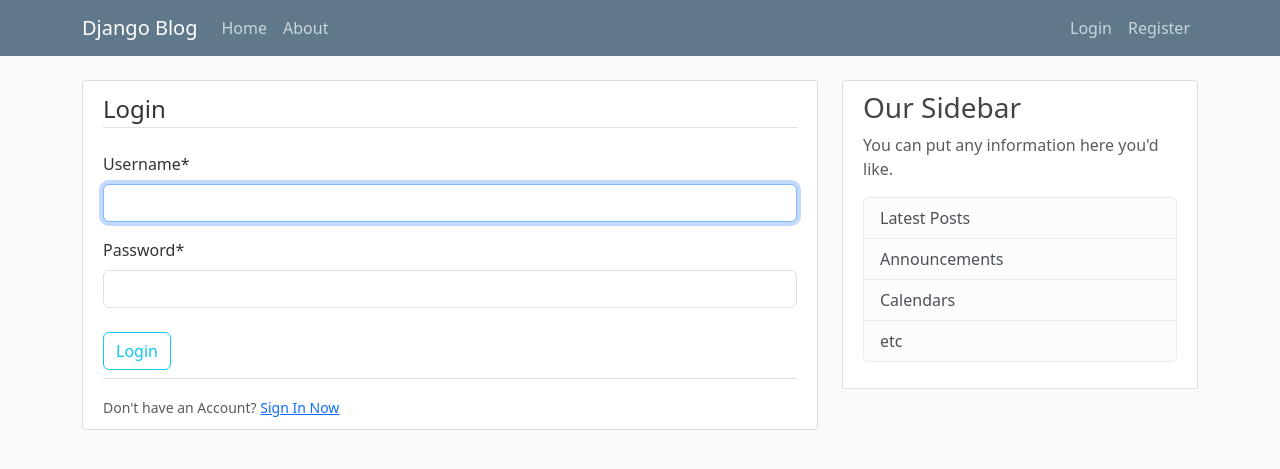
After one commit to Mynuddin-dev/Learn-Django, a Django app: page /login/ in a window 1280 px wide. The commit adds this page. Shown: the top 469 px of the page. Run offline with Django 5.2, Linux system fonts and the light colour scheme; some libraries are stand-ins or nearby versions.

Commit message:
User authetication django default login and logout and how to restrict page

```diff
--- a/BlogProject/BlogApp/templates/BlogApp/base.html
+++ b/BlogProject/BlogApp/templates/BlogApp/base.html
@@ -35,8 +35,19 @@
                         </div>
                         <!-- Navbar Right Side -->
                         <div class="navbar-nav ">
-                            <a class="nav-item nav-link" href="#">Login</a>
-                            <a class="nav-item nav-link" href="#">Register</a>
+                            {% if user.is_authenticated %}
+
+                                <a class="nav-item nav-link" href="{% url 'profile' %}">Profile {{user.username|title}}</a>
+
+                                <form action="{% url 'logout' %}" method="POST">
+                                    {% csrf_token %}
+                                    <button class="nav-item nav-link" type="submit">Log Out</button>
+                                </form>
+
+                            {% else %}
+                                <a class="nav-item nav-link" href="{% url 'login' %}">Login</a>
+                                <a class="nav-item nav-link" href="{% url 'register' %}">Register</a>
+                            {% endif %}
                         </div>
                     </div>
                 </div>
--- a/BlogProject/BlogProject/settings.py
+++ b/BlogProject/BlogProject/settings.py
@@ -132,3 +132,6 @@
 
 CRISPY_ALLOWED_TEMPLATE_PACKS = "bootstrap5"
 CRISPY_TEMPLATE_PACK = 'bootstrap5'
+
+LOGIN_REDIRECT_URL = 'blog-home'
+LOGIN_URL = 'login'
--- a/BlogProject/BlogProject/urls.py
+++ b/BlogProject/BlogProject/urls.py
@@ -16,10 +16,18 @@
 """
 from django.contrib import admin
 from django.urls import path, include
-from users import views as user_views # import the views from the users app directly
+
+# import the views from the users app directly
+from users import views as user_views
+
+# Django default views for login and logout
+from django.contrib.auth import views as auth_views
 
 urlpatterns = [
     path('admin/', admin.site.urls),
     path('register/', user_views.register, name='register'),
+    path('login/', auth_views.LoginView.as_view(template_name='users/login.html'), name='login'), # class based views
+    path('logout/', auth_views.LogoutView.as_view(template_name='users/logout.html'), name='logout'),
+    path('profile/', user_views.profile, name='profile'),
     path('', include('BlogApp.urls')),
 ]
--- /dev/null
+++ b/BlogProject/users/templates/users/login.html
@@ -0,0 +1,25 @@
+{% extends 'BlogApp/home.html' %}
+{% load crispy_forms_tags %}
+
+{% block content %}
+
+<div class="content-section">
+	<form action="" method="POST">
+		{% csrf_token %}
+		<fieldset class="form-group">
+			<legend class="border-bottom mb-4">Login</legend>
+			{{form|crispy}}
+		</fieldset>
+		<div class="form-group">
+			<button class="btn btn-outline-info my-2" type="submit">Login</button>
+		</div>
+	</form>
+	<div class="border-top pt-3">
+		<small class="text-muted"
+			>Don't have an Account?
+			<a class="ml-2" href="{% url 'register' %}">Sign In Now</a>
+		</small>
+	</div>
+</div>
+
+{% endblock content %}
--- a/BlogProject/users/templates/users/register.html
+++ b/BlogProject/users/templates/users/register.html
@@ -14,7 +14,7 @@
 	<div class="border-top pt-3">
 		<small class="text-muted"
 			>Already have an Account?
-			<a class="ml-2" href="#">Sign In</a>
+			<a class="ml-2" href="{% url 'login' %}">Sign In</a>
 		</small>
 	</div>
 </div>
```
Also changed, not shown: BlogProject/users/templates/users/logout.html (added, +10 -0 lines), BlogProject/users/templates/users/profile.html (added, +8 -0 lines), BlogProject/users/views.py (+7 -2 lines), BlogProject/db.sqlite3.
